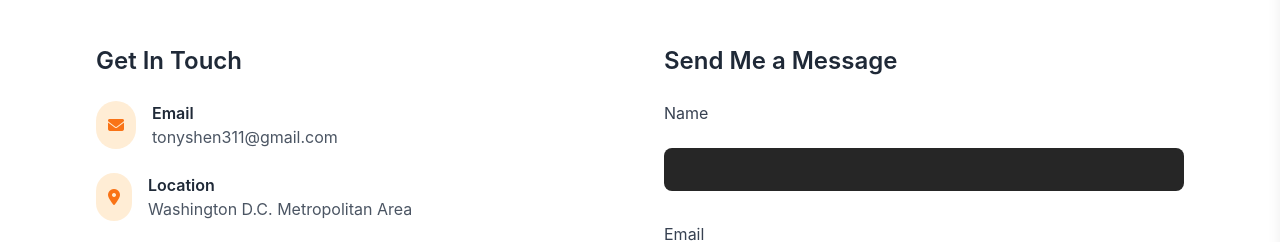
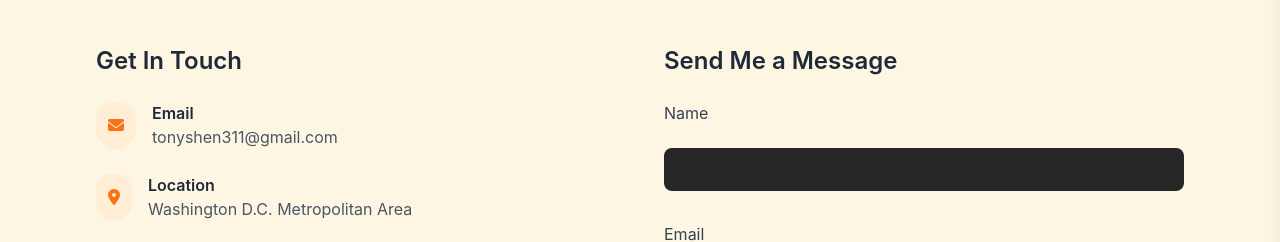
Before and after one commit to tshen25/portfolio, a plain HTML site: page contact.html in a window 1280 px wide. Shown: the part 156-398 px from the top of the page. Drawn offline with nearby package versions, Linux system fonts and the light colour scheme.

Commit message:
change background color

```diff
--- a/contact.html
+++ b/contact.html
@@ -10,7 +10,7 @@
   <script src="https://kit.fontawesome.com/b4f3030e31.js" crossorigin="anonymous"></script>
 </head>
 
-<body class="bg-white text-gray-800">
+<body class="text-gray-800">
   <nav class="nav">
     <a href="index.html" class="logo cursor-pointer hover:underline ">Tony's Portfolio.</a>
   </nav>
```
